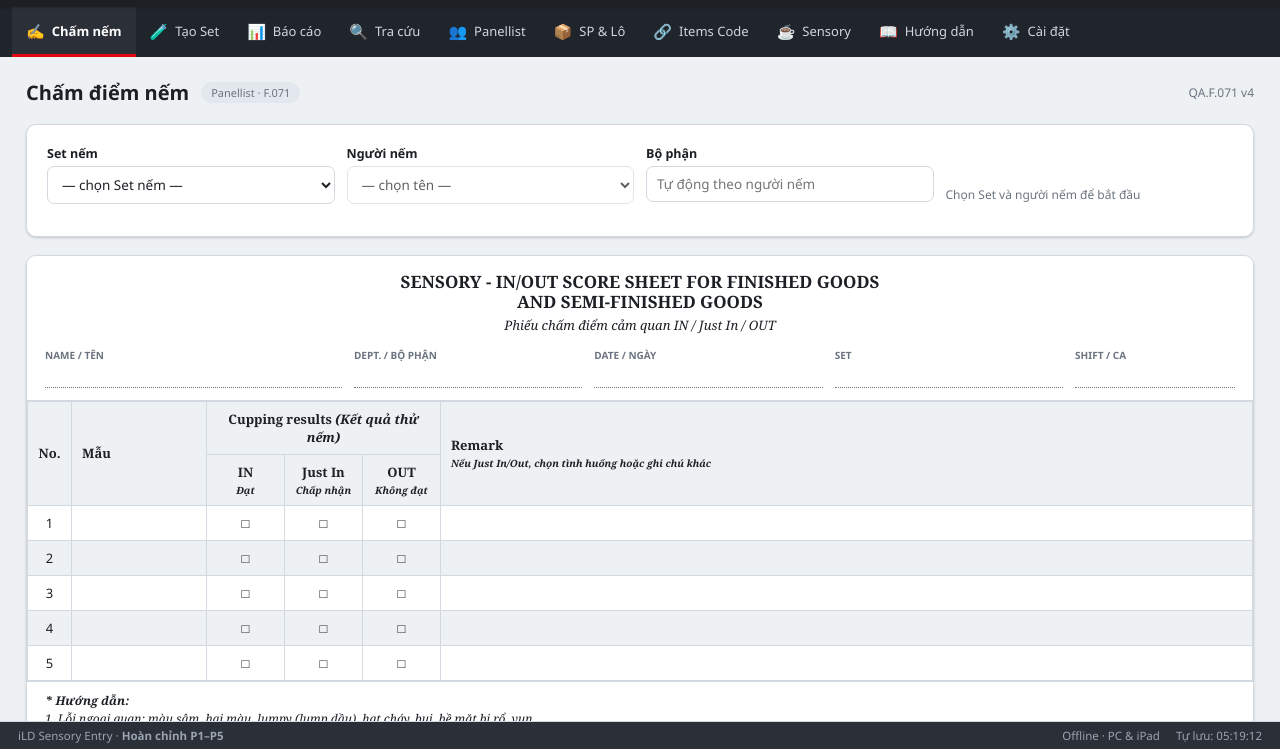
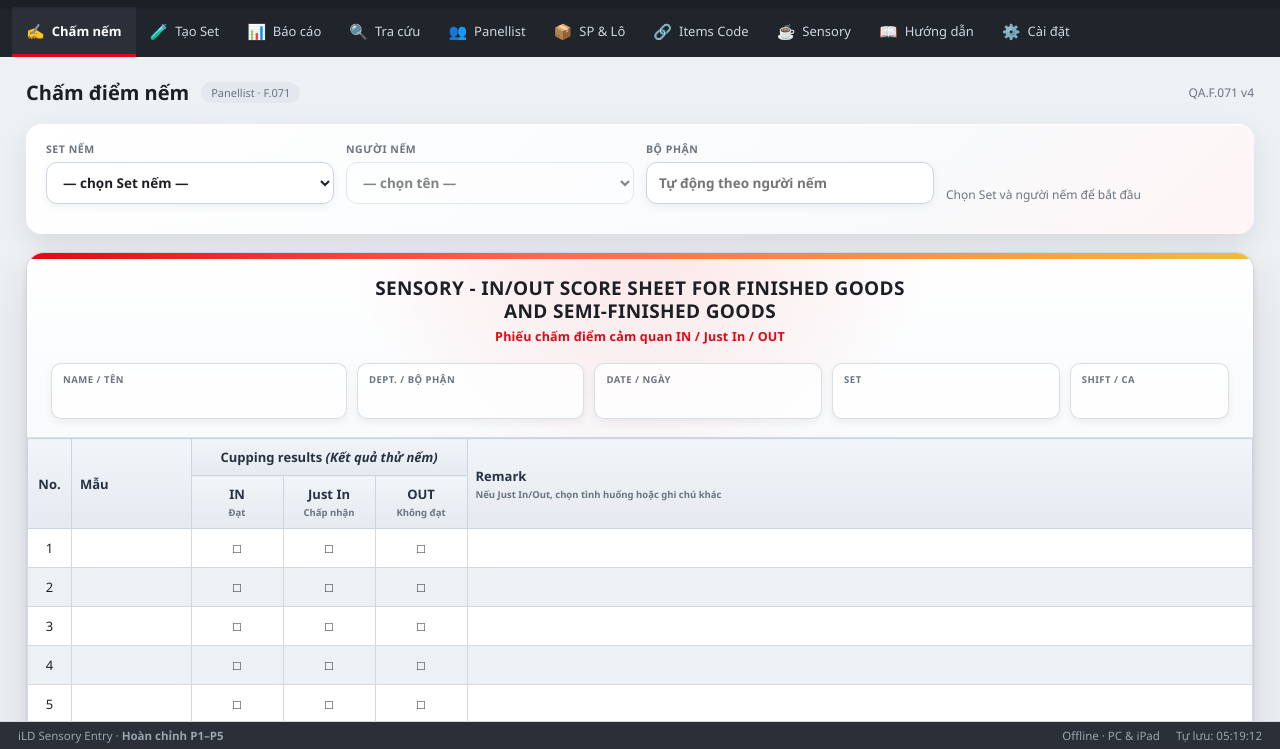
Before and after one commit to ngocthanhthien/Sensory-App, a plain HTML site: page index.html in a window 1280 px wide. Shown: the part 51-800 px from the top of the page. Drawn offline with Linux system fonts and the light colour scheme.

Commit message:
Update index.html

```diff
--- a/index.html
+++ b/index.html
@@ -116,19 +116,51 @@ body[data-theme="dark"] .item-table .add-row td{background:#173d24!important}
 .err-box .lab{font-size:11px;color:var(--muted);text-transform:uppercase;letter-spacing:.5px;margin:4px 0 2px}
 .remark-box{display:none;min-width:230px}.remark-box.show{display:block}
 .remark-box .t{margin-top:6px}.remark-na{color:var(--muted);font-size:12px}
-.score-sheet{background:var(--panel);border:1px solid var(--line);border-radius:var(--radius);box-shadow:var(--shadow);overflow:hidden}
-.score-form-head{padding:16px 18px 12px;border-bottom:1px solid var(--line);background:var(--panel)}
-.score-form-title{text-align:center;font-family:Georgia,'Times New Roman',serif;font-weight:800;font-size:17px;line-height:1.2;text-transform:uppercase}
-.score-form-sub{text-align:center;font-family:Georgia,'Times New Roman',serif;font-style:italic;font-size:13px;margin-top:3px}
-.score-meta{display:grid;grid-template-columns:1.3fr 1fr 1fr 1fr .7fr;gap:12px;margin-top:14px;font-size:12px}
-.score-meta span{display:block;border-bottom:1px dotted var(--muted);padding:3px 2px}.score-meta b{display:block;font-size:10px;text-transform:uppercase;color:var(--muted);margin-bottom:2px}
+.score-sheet{position:relative;background:var(--panel);border:1px solid rgba(148,163,184,.45);border-radius:18px;
+  box-shadow:0 18px 45px rgba(15,23,42,.12),0 3px 10px rgba(15,23,42,.08);overflow:hidden;isolation:isolate}
+.score-sheet:before{content:"";position:absolute;inset:0 0 auto;height:6px;background:linear-gradient(90deg,var(--ild-red),#ff6b4a 42%,#f4b942);z-index:2}
+.score-form-head{padding:24px 24px 18px;border-bottom:1px solid rgba(148,163,184,.35);
+  background:radial-gradient(circle at 50% -40%,rgba(227,6,19,.12),transparent 46%),linear-gradient(180deg,#fff,#f8fafc)}
+body[data-theme="dark"] .score-form-head{background:radial-gradient(circle at 50% -40%,rgba(227,6,19,.22),transparent 48%),linear-gradient(180deg,#252a31,#1d2229)}
+.score-form-title{text-align:center;font-family:var(--font);font-weight:900;font-size:19px;line-height:1.22;text-transform:uppercase;
+  letter-spacing:.35px;color:var(--text);text-shadow:0 1px 0 rgba(255,255,255,.8)}
+body[data-theme="dark"] .score-form-title{text-shadow:0 1px 0 #000}
+.score-form-sub{text-align:center;font-family:var(--font);font-size:12.5px;font-weight:600;color:var(--ild-red);margin-top:5px;letter-spacing:.2px}
+.score-meta{display:grid;grid-template-columns:1.3fr 1fr 1fr 1fr .7fr;gap:10px;margin-top:18px;font-size:12px}
+.score-meta>div{padding:9px 11px;background:rgba(255,255,255,.78);border:1px solid rgba(148,163,184,.35);border-radius:10px;
+  box-shadow:0 3px 8px rgba(15,23,42,.06),inset 0 1px 0 rgba(255,255,255,.9)}
+body[data-theme="dark"] .score-meta>div{background:rgba(15,18,22,.45);box-shadow:0 3px 8px rgba(0,0,0,.2)}
+.score-meta span{display:block;min-height:20px;padding:3px 0 1px;font-size:13px;font-weight:700;color:var(--text);white-space:nowrap;overflow:hidden;text-overflow:ellipsis}
+.score-meta b{display:block;font-size:9.5px;text-transform:uppercase;color:var(--muted);margin-bottom:1px;letter-spacing:.5px}
 .score-sheet .tbl-wrap{border:0;border-radius:0;max-height:55vh}.score-table{min-width:920px}
-.score-table thead th{font-family:Georgia,'Times New Roman',serif}.score-table thead small{display:block;font-size:10px;font-style:italic;margin-top:2px}
-.score-table th.result-col{width:78px}.score-table th.remark-col{min-width:300px}
-.score-table .seg{border:0}.score-table .seg label{border:1px solid var(--line);border-radius:6px!important;min-width:48px;padding:8px 9px}
-.score-instructions{padding:10px 18px 14px;border-top:1px solid var(--line);font-family:Georgia,'Times New Roman',serif;font-size:12px;font-style:italic;line-height:1.55}
+.score-table thead th{font-family:var(--font);background:linear-gradient(180deg,#f1f5f9,#e5eaf0);color:#273244;border-color:#cbd5e1;padding:9px 8px}
+body[data-theme="dark"] .score-table thead th{background:linear-gradient(180deg,#343b45,#2a3038);color:#e7ebf0;border-color:#46505d}
+.score-table thead small{display:block;font-size:9.5px;font-style:normal;font-weight:600;color:var(--muted);margin-top:3px}
+.score-table th.result-col{width:92px}.score-table th.remark-col{min-width:300px}
+.score-table tbody tr{transition:transform .15s ease,filter .15s ease}.score-table tbody tr:hover{filter:brightness(.985)}
+.score-table tbody td{padding:10px 9px}.score-table tbody td:nth-child(2) b{font-size:13.5px}
+.score-table .seg{border:0;overflow:visible}.score-table .seg label{border:1px solid #cbd5e1;border-radius:9px!important;min-width:54px;padding:9px 10px;
+  background:linear-gradient(180deg,#fff,#edf1f5);box-shadow:0 3px 0 #cbd5e1,0 5px 10px rgba(15,23,42,.1);font-weight:800;transition:.14s ease}
+.score-table .seg label:hover{transform:translateY(-1px);box-shadow:0 4px 0 #b9c3cf,0 7px 13px rgba(15,23,42,.13)}
+.score-table .seg label:active{transform:translateY(2px);box-shadow:0 1px 0 #cbd5e1}
+.score-table .seg label{min-width:66px;white-space:nowrap}.score-table .seg label.in.on{color:#087a32;background:linear-gradient(180deg,#dcfce7,#bbf7d0);border-color:#86d6a1;box-shadow:0 3px 0 #69b982,0 7px 14px rgba(22,163,74,.18)}
+.score-table .seg label.ji.on{color:#9a5800;background:linear-gradient(180deg,#fff4cf,#fde59a);border-color:#efc85c;box-shadow:0 3px 0 #d9ad35,0 7px 14px rgba(217,138,0,.18)}
+.score-table .seg label.out.on{color:#b3121b;background:linear-gradient(180deg,#ffe1e3,#ffc5c9);border-color:#ef8f96;box-shadow:0 3px 0 #d96770,0 7px 14px rgba(210,28,28,.18)}
+body[data-theme="dark"] .score-table .seg label{background:linear-gradient(180deg,#353c46,#272d35);border-color:#4b5563;color:#e7ebf0;box-shadow:0 3px 0 #15191f}
+.score-table .remark-box select,.score-table .remark-box input{border-radius:10px;border-color:#cbd5e1;background:var(--panel);box-shadow:inset 0 1px 2px rgba(15,23,42,.05)}
+.score-instructions{padding:12px 20px 15px;border-top:1px solid rgba(148,163,184,.35);font-family:var(--font);font-size:11.5px;
+  font-style:normal;line-height:1.65;color:var(--muted);background:linear-gradient(180deg,rgba(248,250,252,.5),rgba(241,245,249,.9))}
+body[data-theme="dark"] .score-instructions{background:#20252c}
 .score-actions{padding:12px 0}
-@media(max-width:860px){.score-meta{grid-template-columns:1fr 1fr}.score-form-title{font-size:15px}}
+.scoring-start-card{border:0;background:linear-gradient(135deg,#fff 0%,#f8fafc 70%,#fff5f5 100%);border-radius:16px;
+  box-shadow:0 10px 28px rgba(15,23,42,.1),inset 0 1px 0 #fff;padding:18px 20px}
+body[data-theme="dark"] .scoring-start-card{background:linear-gradient(135deg,#252a31,#1c2128 72%,#301d20);box-shadow:0 10px 28px rgba(0,0,0,.32)}
+.scoring-start-card label.f{font-size:10.5px;text-transform:uppercase;letter-spacing:.55px;color:var(--muted);margin-bottom:6px}
+.scoring-start-card select.s,.scoring-start-card input.t{min-height:42px;border-radius:11px;border:1px solid #cbd5e1;background:var(--panel);
+  box-shadow:0 3px 8px rgba(15,23,42,.06);font-weight:650;padding:9px 12px;transition:.18s ease}
+.scoring-start-card select.s:focus{outline:none;border-color:var(--ild-red);box-shadow:0 0 0 3px rgba(227,6,19,.12),0 5px 12px rgba(15,23,42,.08)}
+.scoring-start-card select.s:disabled{box-shadow:none;opacity:.55}
+@media(max-width:860px){.score-meta{grid-template-columns:1fr 1fr}.score-form-title{font-size:15px}.score-form-head{padding:20px 14px 14px}}
 .overlay{position:fixed;inset:0;background:rgba(15,18,22,.55);display:none;align-items:center;justify-content:center;z-index:50}
 .overlay.show{display:flex}
 .modal{background:var(--panel);border-radius:12px;box-shadow:0 12px 40px rgba(0,0,0,.3);width:380px;max-width:92vw;padding:22px}
@@ -365,7 +397,7 @@ function renderScoring(){
   const opts=STATE.panellists.map(p=>`<option value="${p.id}" ${p.id===SC_SESSION.panelId?'selected':''}>${esc(p.name)}</option>`).join('');
   const done=set?.scores||{};
   const doneList=set?STATE.panellists.map(p=>done[p.id]?`<span class="pill-done">✓ ${esc(p.name)}</span>`:`<span class="pill-wait">${esc(p.name)}</span>`).join(''):'';
-  box.innerHTML=`<div class="card">
+  box.innerHTML=`<div class="card scoring-start-card">
     <div class="row c4">
       <div><label class="f">Set nếm</label><select class="s" id="scSet" onchange="scPickSet()"><option value="">— chọn Set nếm —</option>${setOpts}</select></div>
       <div><label class="f">Người nếm</label><select class="s" id="scPanel" onchange="scPickPanel()" ${set?'':'disabled'}><option value="">— chọn tên —</option>${opts}</select></div>
```
